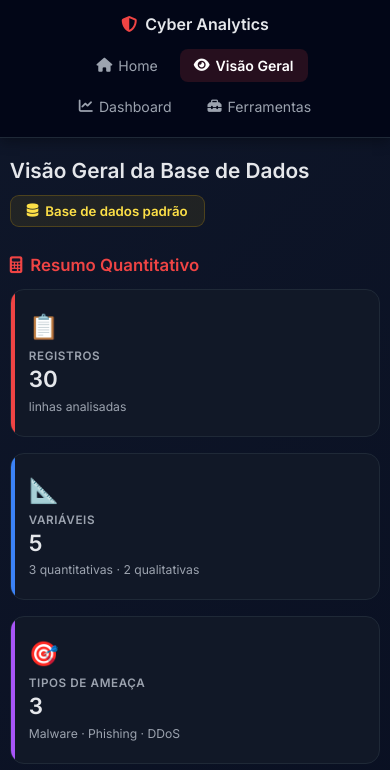
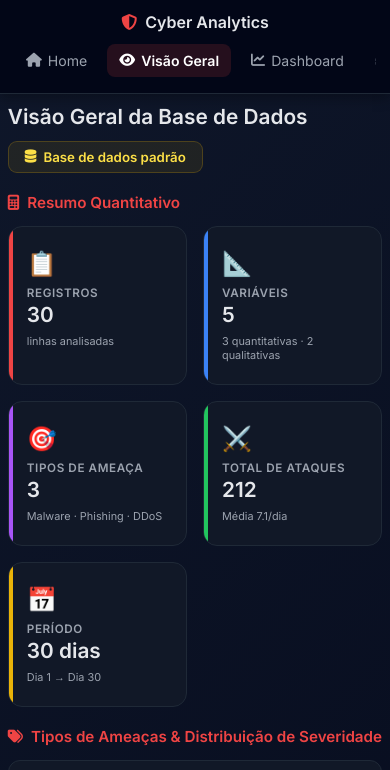
Before and after one commit to pedro-joaquim-Brito/Atividade_estatistica_Dashboard, a plain HTML site: page index.html in a window 390 px wide. Both pictures are taken after a click on the link "Visão Geral". Shown: the top 770 px of the page. Drawn offline with nearby package versions, Linux system fonts and the light colour scheme.

```diff
--- a/index.html
+++ b/index.html
@@ -635,62 +635,89 @@
     @media screen and (max-width: 768px) {
       .navbar {
         flex-direction: column;
-        gap: 15px;
-        text-align: center
+        gap: 12px;
+        padding: 12px 14px;
+        align-items: stretch;
       }
-
+      .navbar-brand {
+        justify-content: center;
+      }
       .navbar-links {
-        flex-wrap: wrap;
-        justify-content: center;
-        gap: 8px
+        flex-wrap: nowrap;
+        justify-content: flex-start;
+        overflow-x: auto;
+        padding-bottom: 4px;
+        -webkit-overflow-scrolling: touch;
+        gap: 8px;
+        scrollbar-width: none;
       }
-
+      .navbar-links::-webkit-scrollbar {
+        display: none;
+      }
+      .navbar-links a {
+        white-space: nowrap;
+        padding: 8px 12px;
+      }
       .charts-grid {
-        grid-template-columns: 1fr !important
+        grid-template-columns: 1fr !important;
       }
-
       .filters {
         flex-direction: column;
-        align-items: stretch
+        align-items: stretch;
+        gap: 10px;
+        padding: 12px;
       }
-
       .filters>div {
         flex-direction: column !important;
         align-items: flex-start !important;
-        width: 100%
+        width: 100%;
+        gap: 4px;
       }
-
       .filters select,
       .filters button,
       #upload {
         width: 100% !important;
-        box-sizing: border-box
+        box-sizing: border-box;
       }
-
       .stat-legend {
-        flex-direction: column
+        flex-direction: column;
       }
-
       #alert-box {
         padding: 24px 20px;
-        width: 90%
+        width: 90%;
       }
     }
 
     @media screen and (max-width: 480px) {
-
-      .grid,
+      .grid {
+        grid-template-columns: 1fr !important;
+      }
       .ov-hero {
-        grid-template-columns: 1fr !important
+        grid-template-columns: repeat(2, 1fr) !important;
       }
-
-      .card-value,
+      .card-value {
+        font-size: 1.4rem;
+      }
       .ov-value {
-        font-size: 1.4rem
+        font-size: 1.3rem;
       }
-
+      .card-sub, .ov-desc {
+        font-size: 0.68rem;
+      }
       .container {
-        width: 95%
+        width: 96%;
+        margin: 10px auto;
+      }
+      .section-title {
+        font-size: 0.95rem;
+        margin-top: 20px;
+      }
+      .table-box th, .table-box td {
+        padding: 8px;
+        font-size: 0.78rem;
+      }
+      .chart-container {
+        height: 250px;
       }
     }
 
```
